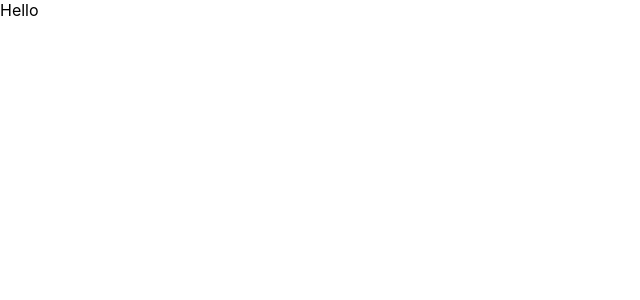
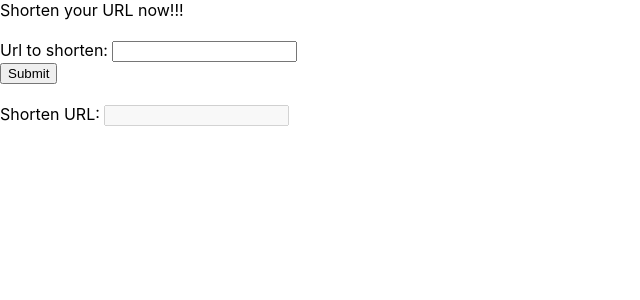
Before and after one commit to Hafizuddin-github/shorten-url-fe, a React (Create React App) app: page / in a window 1280 px wide. Shown: the top 300 px of the page, without its empty margins (0-640 px from the left). Built offline with nearby package versions, Linux system fonts and the light colour scheme.

Commit message:
feat: [FE-1] - Added page to add new URL and display returned shorten prefix value for it

```diff
--- a/src/App.js
+++ b/src/App.js
@@ -1,8 +1,12 @@
+import AddUrl from "./Components/ShortenUrl/AddUrl";
 
 function App() {
   return (
-    <div>Hello</div>
+    <div>
+      <div>Shorten your URL now!!!</div><br/>
+      <AddUrl/>
+    </div>
   );
-}
+};
 
 export default App;
--- /dev/null
+++ b/src/Components/ShortenUrl/AddUrl.js
@@ -0,0 +1,48 @@
+import React, {useState} from "react";
+
+const AddUrl = props => {
+
+    const [enteredUrl, setEnteredUrl] = useState('');
+    const [shortenUrl, setshortenUrl] = useState('');
+
+    const urlChangedHandler = (event) => {
+        setEnteredUrl(event.target.value)
+    };
+
+    const addUserHandler = (event) => {
+        event.preventDefault();
+        const resquestBody = {
+            url: enteredUrl
+        }
+        console.log(JSON.stringify(resquestBody));
+
+        const requestOptions = {
+            method: 'POST',
+            body: JSON.stringify(resquestBody),
+            headers: {
+                'Content-Type': 'application/json',
+                'Access-Control-Allow-Origin': '*'
+            }
+        };
+        fetch('http://localhost:8080/api/shorten-service/v1/url', requestOptions)
+            .then(response => response.json())
+            .then(data => setshortenUrl(data.shortenUrl));
+    };
+
+    return (
+    <div>
+        <form onSubmit={addUserHandler}>
+            <label htmlFor="url">Url to shorten: </label>
+            <input type="text" id="url" value={enteredUrl} onChange={urlChangedHandler}/><br/>
+            <input type="submit" value="Submit"/>
+        </form>
+        <br/>
+        <div>
+            <label htmlFor="url">Shorten URL: </label>
+            <input htmlFor="shortenUrl" id="shortenUrl" value={shortenUrl} disabled></input>
+        </div>
+    </div>
+    );
+};
+
+export default AddUrl;
```
